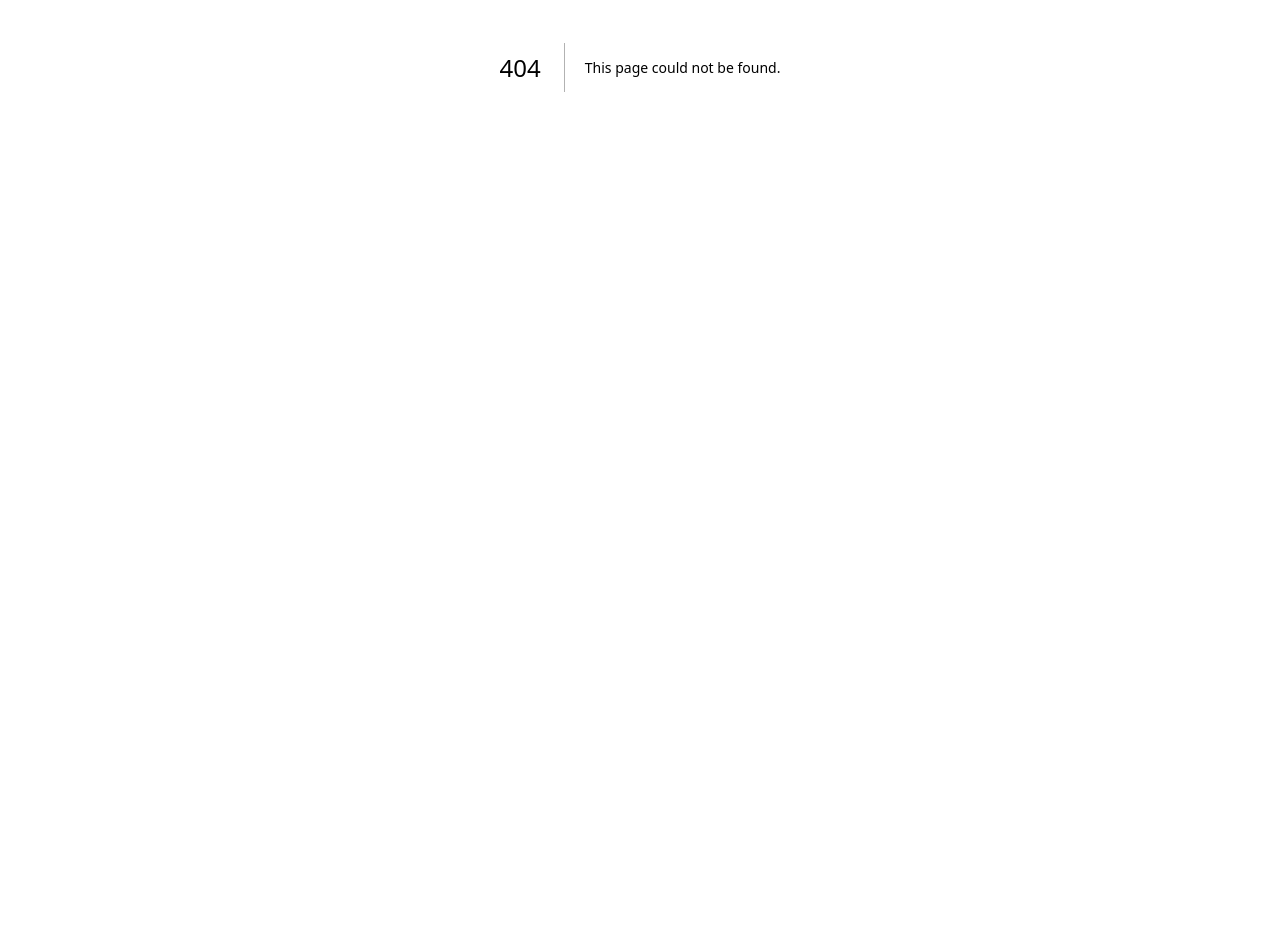
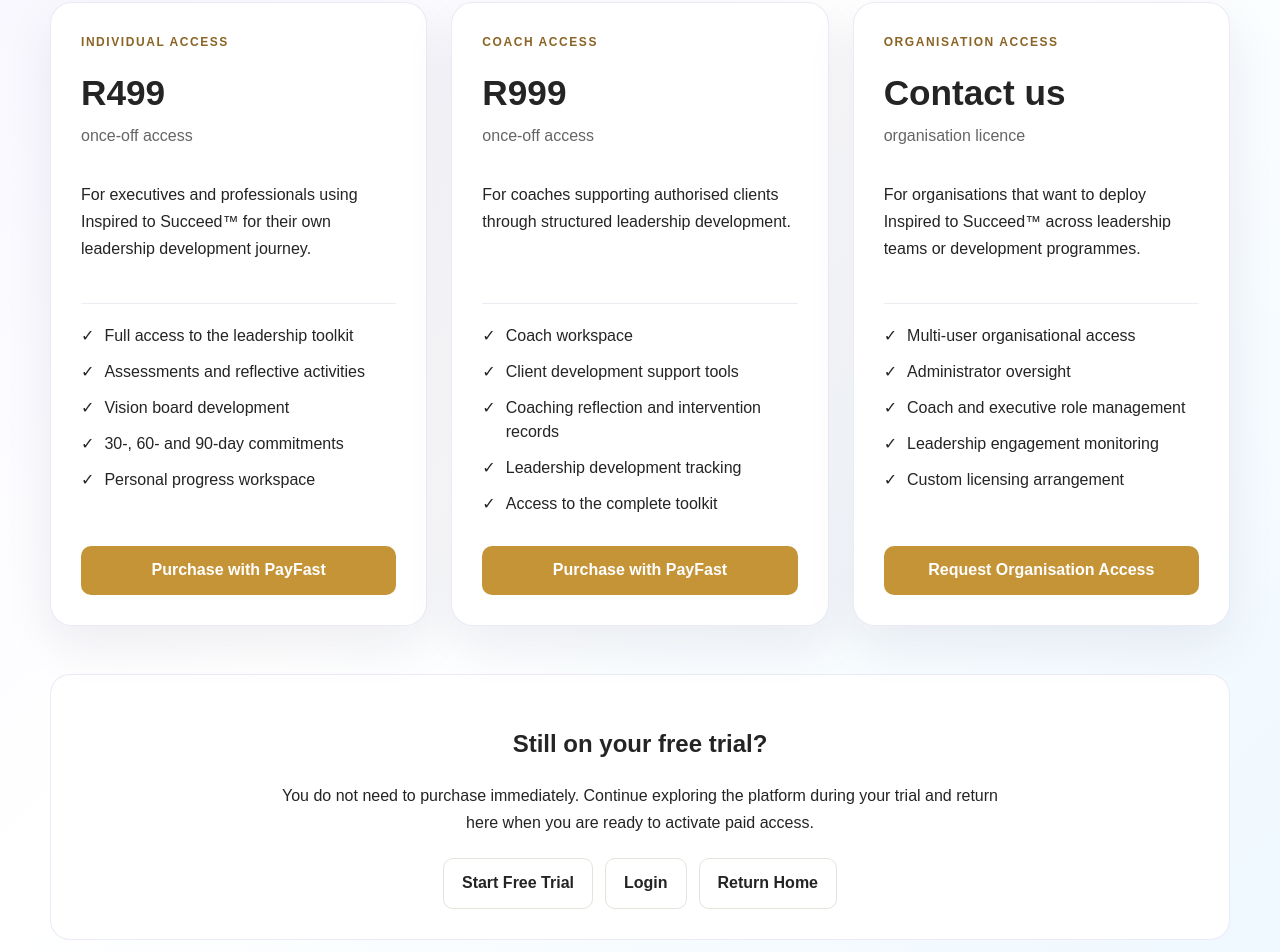
Before and after one commit to g-car/inspired-to-succeed-saas, a Next.js app: page /pricing in a window 1280 px wide. Before the commit this address had no page. Shown: the part 400-1352 px from the top of the page. Before the commit the page ends 868 px from the top, so only its background shows below. Built offline with nearby package versions, Linux system fonts and the light colour scheme.

Commit message:
Add pricing and PayFast purchase page

```diff
--- /dev/null
+++ b/app/pricing/page.js
@@ -0,0 +1,324 @@
+"use client";
+
+import { useState } from "react";
+import Link from "next/link";
+
+const plans = [
+  {
+    id: "individual",
+    name: "Individual Access",
+    price: "R499",
+    period: "once-off access",
+    description:
+      "For executives and professionals using Inspired to Succeed™ for their own leadership development journey.",
+    features: [
+      "Full access to the leadership toolkit",
+      "Assessments and reflective activities",
+      "Vision board development",
+      "30-, 60- and 90-day commitments",
+      "Personal progress workspace",
+    ],
+    amount: 499,
+    itemName: "Inspired to Succeed Individual Access",
+  },
+  {
+    id: "coach",
+    name: "Coach Access",
+    price: "R999",
+    period: "once-off access",
+    description:
+      "For coaches supporting authorised clients through structured leadership development.",
+    features: [
+      "Coach workspace",
+      "Client development support tools",
+      "Coaching reflection and intervention records",
+      "Leadership development tracking",
+      "Access to the complete toolkit",
+    ],
+    amount: 999,
+    itemName: "Inspired to Succeed Coach Access",
+  },
+  {
+    id: "organisation",
+    name: "Organisation Access",
+    price: "Contact us",
+    period: "organisation licence",
+    description:
+      "For organisations that want to deploy Inspired to Succeed™ across leadership teams or development programmes.",
+    features: [
+      "Multi-user organisational access",
+      "Administrator oversight",
+      "Coach and executive role management",
+      "Leadership engagement monitoring",
+      "Custom licensing arrangement",
+    ],
+    amount: null,
+    itemName: "Inspired to Succeed Organisation Access",
+  },
+];
+
+export default function PricingPage() {
+  const [busyPlan, setBusyPlan] = useState("");
+  const [message, setMessage] = useState("");
+
+  async function startPayment(plan) {
+    if (!plan.amount) {
+      setMessage(
+        "Organisation licensing is arranged separately. Please contact the platform administrator."
+      );
+      return;
+    }
+
+    setBusyPlan(plan.id);
+    setMessage("");
+
+    try {
+      const response = await fetch("/api/payfast/checkout", {
+        method: "POST",
+        headers: {
+          "Content-Type": "application/json",
+        },
+        body: JSON.stringify({
+          amount: plan.amount,
+          itemName: plan.itemName,
+          itemDescription: plan.description,
+        }),
+      });
+
+      const result = await response.json();
+
+      if (!response.ok || !result.success) {
+        throw new Error(
+          result.error || "Unable to prepare the PayFast payment."
+        );
+      }
+
+      const form = document.createElement("form");
+      form.method = "POST";
+      form.action = result.paymentUrl;
+
+      Object.entries(result.fields).forEach(([key, value]) => {
+        const input = document.createElement("input");
+        input.type = "hidden";
+        input.name = key;
+        input.value = value;
+        form.appendChild(input);
+      });
+
+      document.body.appendChild(form);
+      form.submit();
+    } catch (error) {
+      console.error(error);
+      setMessage(
+        "We could not start the payment process. Please try again."
+      );
+      setBusyPlan("");
+    }
+  }
+
+  return (
+    <main
+      style={{
+        minHeight: "100vh",
+        background:
+          "linear-gradient(135deg, #f7f5ff 0%, #ffffff 48%, #eef8ff 100%)",
+        padding: "60px 20px",
+      }}
+    >
+      <div
+        style={{
+          maxWidth: "1180px",
+          margin: "0 auto",
+        }}
+      >
+        <section
+          style={{
+            textAlign: "center",
+            maxWidth: "820px",
+            margin: "0 auto 48px",
+          }}
+        >
+          <span className="eyebrow">Access options</span>
+
+          <h1
+            style={{
+              fontSize: "clamp(2.5rem, 5vw, 4.5rem)",
+              lineHeight: "1.05",
+              margin: "18px 0",
+            }}
+          >
+            Continue your Inspired to Succeed™ journey.
+          </h1>
+
+          <p
+            style={{
+              fontSize: "1.08rem",
+              lineHeight: "1.8",
+            }}
+          >
+            Start with a free trial, then choose the access option that best
+            fits your leadership development role.
+          </p>
+        </section>
+
+        {message && (
+          <div
+            style={{
+              maxWidth: "760px",
+              margin: "0 auto 30px",
+              padding: "16px 18px",
+              background: "#f4f1ff",
+              borderRadius: "12px",
+              textAlign: "center",
+              lineHeight: "1.5",
+            }}
+          >
+            {message}
+          </div>
+        )}
+
+        <section
+          style={{
+            display: "grid",
+            gridTemplateColumns: "repeat(auto-fit, minmax(280px, 1fr))",
+            gap: "24px",
+          }}
+        >
+          {plans.map((plan) => (
+            <article
+              key={plan.id}
+              style={{
+                background: "#ffffff",
+                borderRadius: "22px",
+                padding: "30px",
+                border: "1px solid rgba(100, 80, 180, 0.12)",
+                boxShadow: "0 18px 50px rgba(20, 20, 60, 0.08)",
+                display: "flex",
+                flexDirection: "column",
+              }}
+            >
+              <span className="eyebrow">{plan.name}</span>
+
+              <h2
+                style={{
+                  fontSize: "2.2rem",
+                  margin: "14px 0 4px",
+                }}
+              >
+                {plan.price}
+              </h2>
+
+              <p
+                style={{
+                  marginTop: 0,
+                  opacity: 0.7,
+                }}
+              >
+                {plan.period}
+              </p>
+
+              <p
+                style={{
+                  lineHeight: "1.7",
+                  minHeight: "90px",
+                }}
+              >
+                {plan.description}
+              </p>
+
+              <div
+                style={{
+                  borderTop: "1px solid #ececf2",
+                  marginTop: "16px",
+                  paddingTop: "20px",
+                  flex: 1,
+                }}
+              >
+                {plan.features.map((feature) => (
+                  <div
+                    key={feature}
+                    style={{
+                      display: "flex",
+                      gap: "10px",
+                      marginBottom: "12px",
+                      lineHeight: "1.5",
+                    }}
+                  >
+                    <span>✓</span>
+                    <span>{feature}</span>
+                  </div>
+                ))}
+              </div>
+
+              <button
+                type="button"
+                className="button primary"
+                disabled={busyPlan === plan.id}
+                onClick={() => startPayment(plan)}
+                style={{
+                  width: "100%",
+                  border: "none",
+                  cursor: busyPlan === plan.id ? "wait" : "pointer",
+                  justifyContent: "center",
+                  marginTop: "18px",
+                }}
+              >
+                {busyPlan === plan.id
+                  ? "Preparing payment..."
+                  : plan.amount
+                  ? "Purchase with PayFast"
+                  : "Request Organisation Access"}
+              </button>
+            </article>
+          ))}
+        </section>
+
+        <section
+          style={{
+            marginTop: "48px",
+            padding: "30px",
+            background: "#ffffff",
+            borderRadius: "20px",
+            border: "1px solid rgba(100, 80, 180, 0.12)",
+            textAlign: "center",
+          }}
+        >
+          <h2>Still on your free trial?</h2>
+
+          <p
+            style={{
+              maxWidth: "720px",
+              margin: "10px auto 22px",
+              lineHeight: "1.7",
+            }}
+          >
+            You do not need to purchase immediately. Continue exploring the
+            platform during your trial and return here when you are ready to
+            activate paid access.
+          </p>
+
+          <div
+            style={{
+              display: "flex",
+              gap: "12px",
+              justifyContent: "center",
+              flexWrap: "wrap",
+            }}
+          >
+            <Link className="button secondary" href="/register">
+              Start Free Trial
+            </Link>
+
+            <Link className="button secondary" href="/login">
+              Login
+            </Link>
+
+            <Link className="button secondary" href="/">
+              Return Home
+            </Link>
+          </div>
+        </section>
+      </div>
+    </main>
+  );
+}
```
